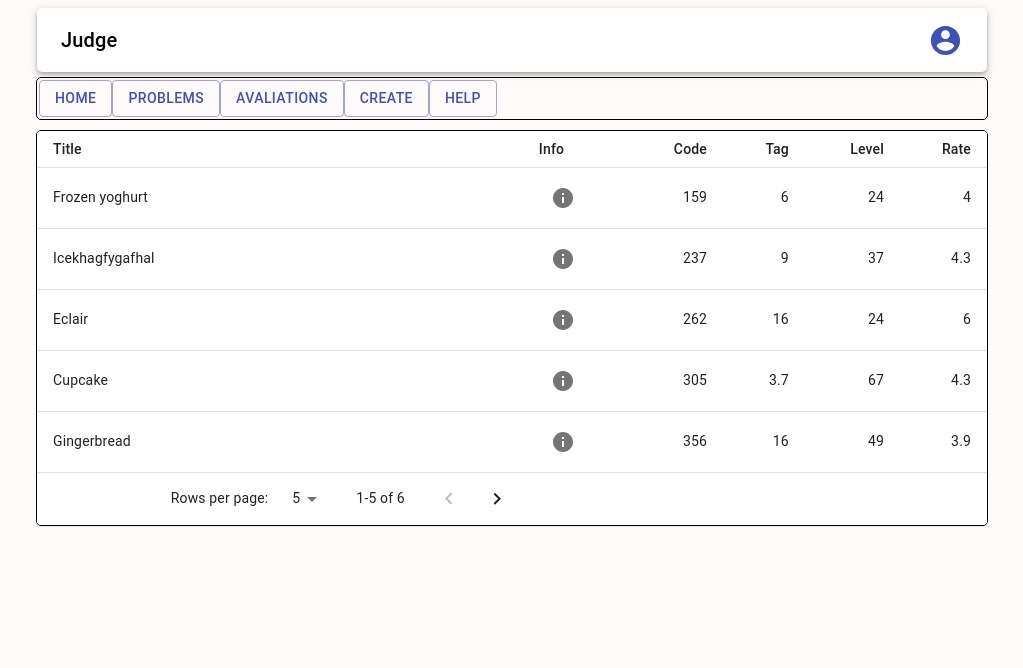
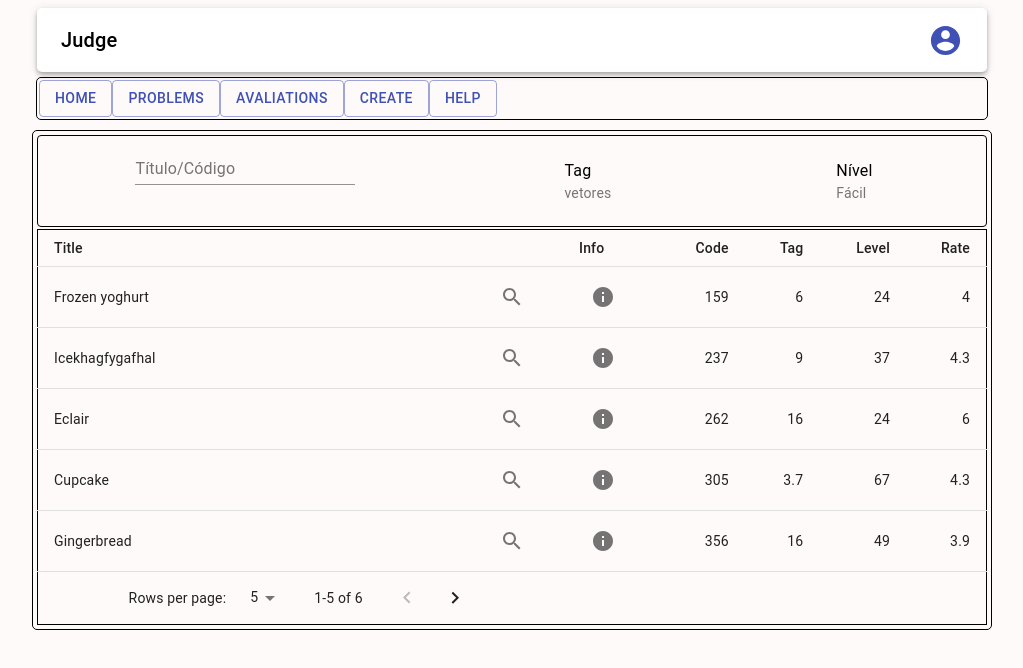
Before and after one commit to ashouy/jjudge, a React (Create React App) app in the folder jjudge-app/: page /showProblems in a window 1280 px wide. Shown: the top 668 px of the page, without its empty margins (128-1151 px from the left). Built offline with nearby package versions, Linux system fonts and the light colour scheme.

Commit message:
#97 finished show problems screen without styles

```diff
--- a/jjudge-app/src/Containers/App.js
+++ b/jjudge-app/src/Containers/App.js
@@ -18,6 +18,7 @@ const useStyles = makeStyles((theme) => ({
 
     },
     mainContent: {
+        padding:'4px',
         marginTop: '10px',
         maxWidth: '950px',
         margin: 'auto',
--- /dev/null
+++ b/jjudge-app/src/components/mainContent/showProblems/Filter.js
@@ -0,0 +1,157 @@
+import { Grid, List, ListItem, ListItemText, makeStyles, Menu, MenuItem, TextField } from '@material-ui/core'
+import React, { useState } from 'react'
+
+const useStyles = makeStyles((theme) => ({
+    root: {
+        border: '1px solid black',
+        borderRadius: '4px',
+        flexGrow: 1,
+        padding: '1px'
+    }
+}))
+
+const ITEM_HEIGHT = 48;
+
+const options = [
+    'grafos',
+    'vetores',
+    'arrays',
+    'struct',
+    'matriz',
+    'programação funcional',
+    'pilha',
+    'fila',
+];
+const levelList = [
+    'Muito Fácil',
+    'Fácil',
+    'Médio',
+    'Difícil',
+    'Muito difícil',
+];
+
+const Filter = props => {
+
+    const classes = useStyles()
+    const [anchorElTag, setAnchorElTag] = useState(null);
+    const [anchorElLevel, setAnchorElLevel] = useState(null);
+    const [selectedIndexTag, setSelectedIndexTag] = useState(1);
+    const [selectedIndexLevel, setSelectedIndexLevel] = useState(1);
+
+    const handleClickListItemTag = (event) => {
+        setAnchorElTag(event.currentTarget);
+    };
+
+    const handleMenuItemClickTag = (event, index) => {
+        setSelectedIndexTag(index);
+        setAnchorElTag(null);
+    };
+    const handleCloseTag = () => {
+        setAnchorElTag(null);
+    };
+
+
+    const handleClickListItemLevel = (event) => {
+        setAnchorElLevel(event.currentTarget);
+    };
+
+    const handleMenuItemClickLevel = (event, index) => {
+        setSelectedIndexLevel(index);
+        setAnchorElLevel(null);
+    };
+    const handleCloseLevel = () => {
+        setAnchorElLevel(null);
+    };
+    return (
+        <Grid container
+            className={classes.root}
+            direction='row'
+            justify='space-around'
+        >
+            <Grid item >
+                <TextField
+                    id='search-by-code-title'
+                    label='Título/Código'
+                />
+            </Grid>
+
+            <Grid item>
+                <List component="nav" aria-label="Tags">
+                    <ListItem
+                        button
+                        aria-haspopup="true"
+                        aria-controls="tag-list"
+                        aria-label="Tag"
+                        onClick={handleClickListItemTag}
+                    >
+                        <ListItemText primary="Tag" secondary={options[selectedIndexTag]} />
+                    </ListItem>
+                </List>
+                <Menu
+                    id="tag-list"
+                    anchorEl={anchorElTag}
+                    keepMounted
+                    open={Boolean(anchorElTag)}
+                    onClose={handleCloseTag}
+                    PaperProps={{
+                        style: {
+                            maxHeight: ITEM_HEIGHT * 4.5,
+                            width: '20ch'
+                        }
+                    }}
+                >
+                    {options.map((option, index) => (
+                        <MenuItem
+                            key={option}
+                            selected={index === selectedIndexTag}
+                            onClick={(event) => handleMenuItemClickTag(event, index)}
+                        >
+                            {option}
+                        </MenuItem>
+                    ))}
+                </Menu>
+
+            </Grid>
+
+            <Grid item>
+                <List component="nav" aria-label="Levels">
+                    <ListItem
+                        button
+                        aria-haspopup="true"
+                        aria-controls="level-list"
+                        aria-label="Level"
+                        onClick={handleClickListItemLevel}
+                    >
+                        <ListItemText primary="Nível" secondary={levelList[selectedIndexLevel]} />
+                    </ListItem>
+                </List>
+                <Menu
+                    id="level-list"
+                    anchorEl={anchorElLevel}
+                    keepMounted
+                    open={Boolean(anchorElLevel)}
+                    onClose={handleCloseLevel}
+                    PaperProps={{
+                        style: {
+                            maxHeight: ITEM_HEIGHT * 4.5,
+                            width: '20ch'
+                        }
+                    }}
+                >
+                    {levelList.map((level, index) => (
+                        <MenuItem
+                            key={level}
+                            selected={index === selectedIndexLevel}
+                            onClick={(event) => handleMenuItemClickLevel(event, index)}
+                        >
+                            {level}
+                        </MenuItem>
+                    ))}
+                </Menu>
+
+            </Grid>
+        </Grid>
+    )
+}
+
+export default Filter
--- a/jjudge-app/src/components/mainContent/showProblems/Problems.js
+++ b/jjudge-app/src/components/mainContent/showProblems/Problems.js
@@ -7,24 +7,27 @@ import TableContainer from '@material-ui/core/TableContainer';
 import TableHead from '@material-ui/core/TableHead';
 import TableRow from '@material-ui/core/TableRow';
 import Paper from '@material-ui/core/Paper';
-import { Button, TableFooter } from '@material-ui/core';
+import { Button, Grid, TableFooter } from '@material-ui/core';
 import TablePagination from '@material-ui/core/TablePagination'
-
+import SearchIcon from '@material-ui/icons/Search';
 import IconButton from '@material-ui/core/IconButton'
 import InfoIcon from '@material-ui/icons/Info';
+import Filter from './Filter';
 
 const useStyles = makeStyles({
     table: {
         minWidth: 650,
+        border: '1px solid black',
+        marginTop: '2px'
     },
+    filter: {
+        border: '1px solid black'
+    },
+    root: {
+        flexGrow: 1
+
+    }
 });
-
-const useStyles1 = makeStyles((theme) => ({
-    root: {
-        flexShrink: 0,
-        marginLeft: theme.spacing(2.5),
-    },
-}));
 
 function createData(name, calories, fat, carbs, protein) {
     return { name, calories, fat, carbs, protein };
@@ -58,11 +61,15 @@ const Problems = props => {
         setPage(0);
     };
     return (
-        <TableContainer component={Paper}>
+
+        <TableContainer component={'div'} className={classes.root}>
+            <Filter />
             <Table className={classes.table} aria-label="simple table" size='small'>
                 <TableHead>
                     <TableRow>
-                        <TableCell align='left' >Title</TableCell>
+
+                        <TableCell align='left'>Title</TableCell>
+                        <TableCell />
                         <TableCell align='left'>Info</TableCell>
                         <TableCell align="right">Code</TableCell>
                         <TableCell align="right">Tag</TableCell>
@@ -77,17 +84,25 @@ const Problems = props => {
                     ).map((row) => {
                         return (
                             <TableRow
-                                hover
+
                                 key={row.name}
                             >
-                                <TableCell component="th" scope="row">
+
+                                <TableCell component="th" scope="row" >
                                     {row.name}
+                                </TableCell>
+
+                                <TableCell>
+                                    <IconButton size='small'>
+                                        <SearchIcon />
+                                    </IconButton>
                                 </TableCell>
                                 <TableCell align='left'>
                                     <IconButton >
                                         <InfoIcon />
                                     </IconButton>
                                 </TableCell>
+
                                 <TableCell align="right">{row.calories}</TableCell>
                                 <TableCell align="right">{row.fat}</TableCell>
                                 <TableCell align="right">{row.carbs}</TableCell>
@@ -101,9 +116,10 @@ const Problems = props => {
                         </TableRow>
                     )}
                 </TableBody>
-                <TableFooter>
+                <TableFooter >
                     <TableRow>
                         <TablePagination
+                            align='right'
                             rowsPerPageOptions={[5, 10, 25, { label: 'All', value: -1 }]}
                             component='div'
                             // colSpan={3}
@@ -117,6 +133,7 @@ const Problems = props => {
                 </TableFooter>
             </Table>
         </TableContainer>
+
     );
 }
 
```
